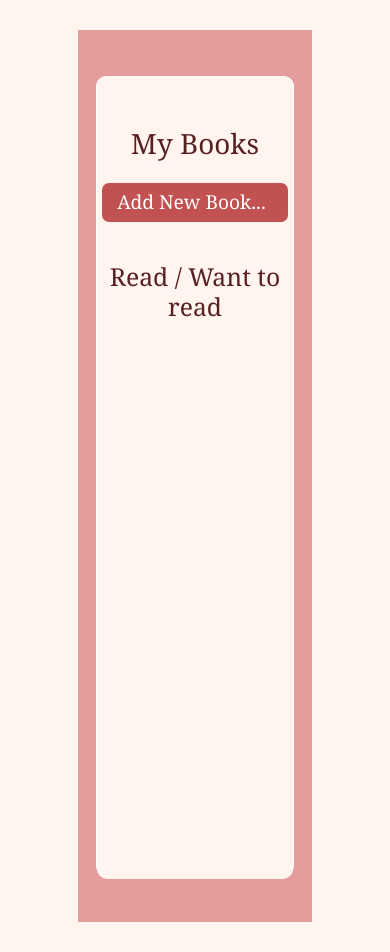
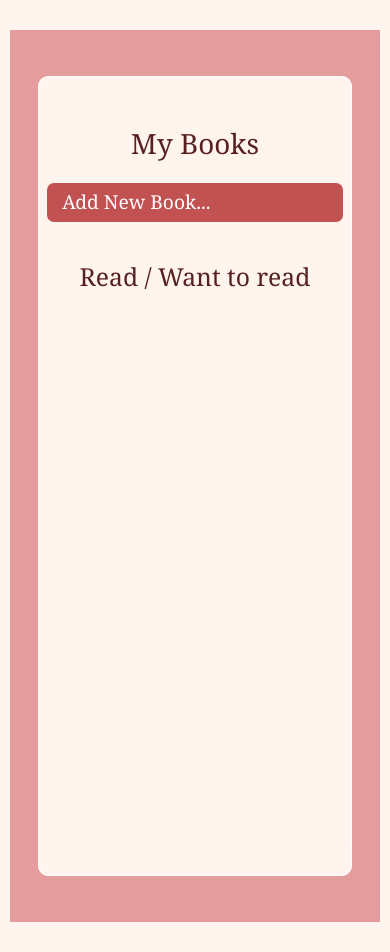
Before and after one commit to kaif-ans/Book-List-App, a React (Vite) app: page / in a window 390 px wide. Built offline with nearby package versions, Linux system fonts and the light colour scheme.

Commit message:
responsive

```diff
--- a/src/App.css
+++ b/src/App.css
@@ -9,6 +9,12 @@
   width: 60%;
   height: 100%;
   margin: 30px auto;
+}
+
+@media (max-width:786px) {
+  .full-bg {
+    width: 95%;
+  }
 }
 
 .main-bg {
```
